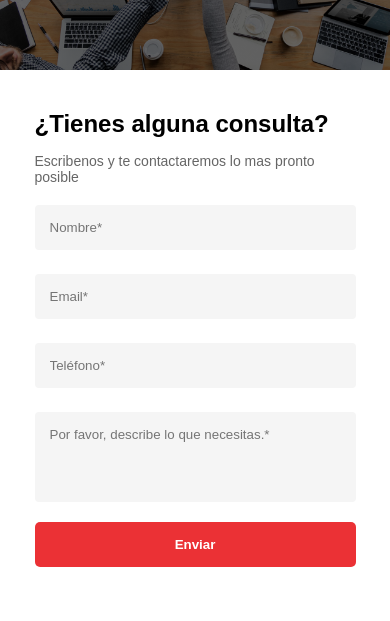
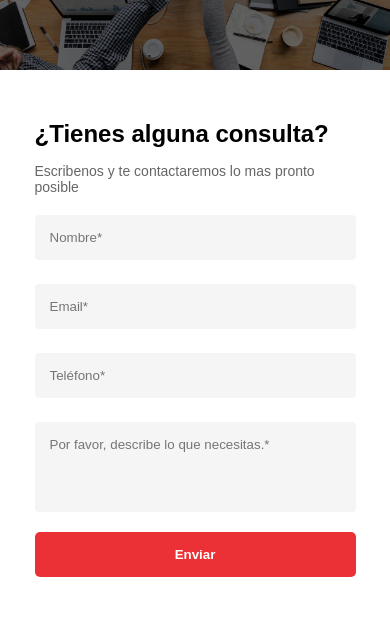
Before and after one commit to LuisOM1/web-front, a React (Create React App) app: page /contact in a window 390 px wide. Shown: the part 204-825 px from the top of the page. Built offline with nearby package versions, Linux system fonts and the light colour scheme.

Commit message:
formContacto con mas top

```diff
--- a/src/css/contacto.css
+++ b/src/css/contacto.css
@@ -229,7 +229,7 @@ body.active-modal{ overflow-y: hidden; }
                 margin-left: 0px;
                 margin-right: 0px;
             }
-            .contacto_form{ margin-bottom: 20px; }
+            .contacto_form{ margin-top: 10px; margin-bottom: 20px; }
             .contacto_ubicacion{ margin-bottom: 40px; }
 
                 .contacto_form_head{
```
